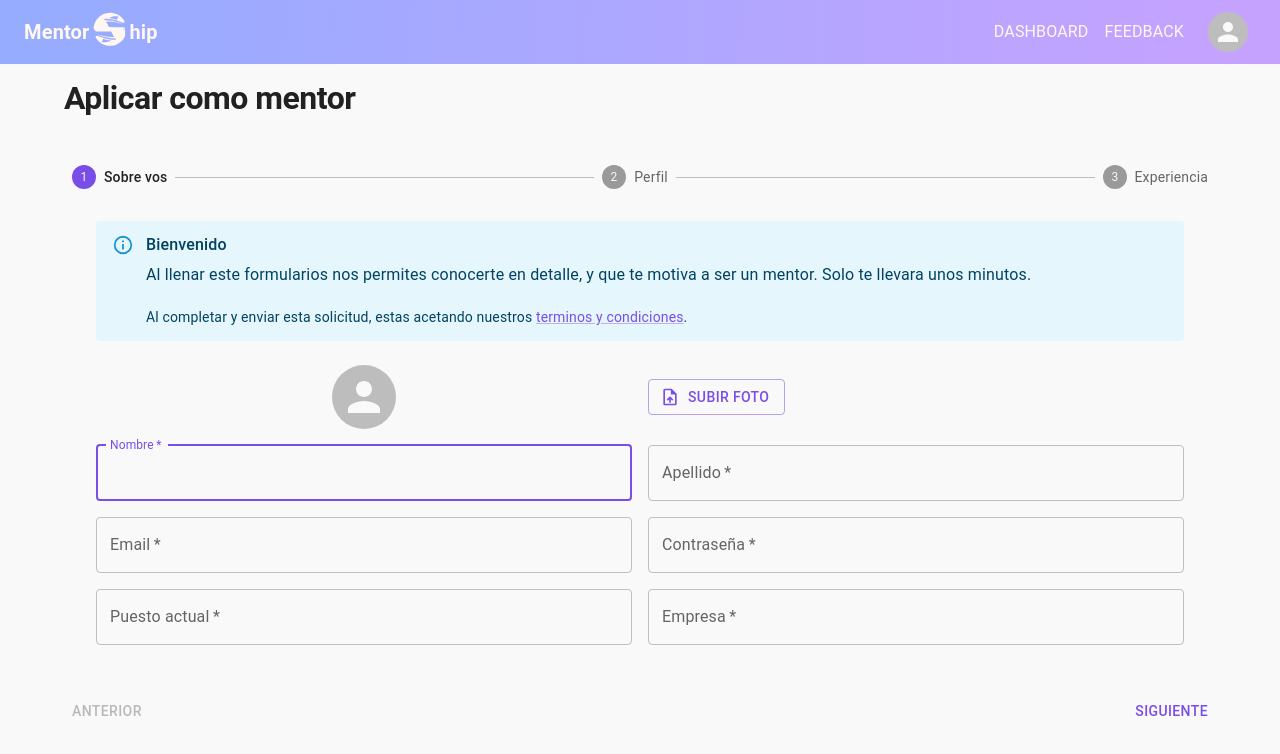
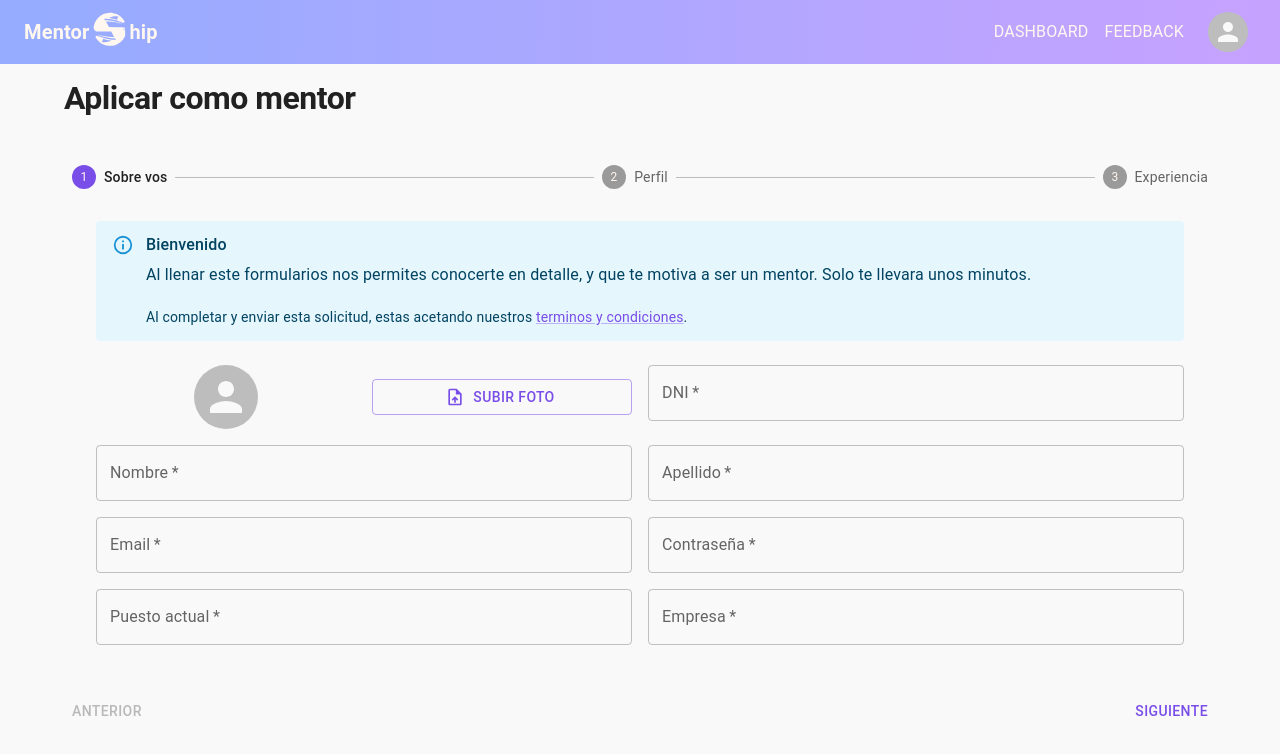
Before and after one commit to marcoserod/seminario-1-grupo-1, a React (Vite) app: page /mentor/register in a window 1280 px wide. Shown: the top 754 px of the page. Built offline with nearby package versions, Linux system fonts and the light colour scheme.

Commit message:
Add changes suggested by 16/11 speakers

```diff
--- a/src/components/pages/MentorDetail/index.jsx
+++ b/src/components/pages/MentorDetail/index.jsx
@@ -1,6 +1,7 @@
 import {
   Call,
   ConnectWithoutContact,
+  Dashboard,
   ExpandMore,
   GitHub,
   LinkedIn,
@@ -38,13 +39,19 @@ import { Experience } from "../../molecules/Experience";
 import mentorApp from "../../../assets/MentorearAPP.avif";
 import medium from "../../../assets/medium.webp";
 import certificate from "../../../assets/certificate.jpg";
+import { Storage } from "../../../utils/Storage";
 
 export const MentorDetail = () => {
   const { mentorID } = useParams();
   const data = db.mentors.find((mentor) => mentor.id.toString() === mentorID);
+  const [cachedApplications] = Storage("applications", true);
   const mentees = data.mentees.map((id) => db.mentees[id - 1]);
   const skillRef = useRef(null);
   const menteesRef = useRef(null);
+  const hasApplied = cachedApplications?.some(
+    (a) => a.mentorID.toString() === mentorID
+  );
+  console.log(cachedApplications, hasApplied);
 
   const handleGoToSkills = () => {
     skillRef.current.scrollIntoView({
@@ -485,12 +492,12 @@ export const MentorDetail = () => {
       >
         <Button
           fullWidth
-          startIcon={<ConnectWithoutContact />}
+          startIcon={hasApplied ? <Dashboard /> : <ConnectWithoutContact />}
           variant="contained"
           component={RouterLink}
-          to="contact"
+          to={hasApplied ? "/dashboard" : "contact"}
         >
-          Contactar
+          {hasApplied ? "Ver mi solictud" : "Contactar"}
         </Button>
       </Box>
     </Box>
--- a/src/components/pages/MentorRegister/index.jsx
+++ b/src/components/pages/MentorRegister/index.jsx
@@ -38,11 +38,16 @@ export const MentorRegister = () => {
 
   const formik = useFormik({
     initialValues: {
+      dni: "",
+      firstName: "",
+      lastName: "",
+      email: "",
+      password: "",
+      jobTitle: "",
+      company: "",
       about: "",
-      situation: "",
-      goal: "",
-      expectation: "",
-      email: "",
+      linkedIn: "",
+      web: "",
     },
     onSubmit: (values) => {
       console.log(values);
@@ -112,11 +117,12 @@ export const MentorRegister = () => {
                   .
                 </Alert>
                 <Grid container spacing={2} mt={1}>
-                  <Grid item xs={6} display="flex" justifyContent="center">
+                  <Grid item xs={3} display="flex" justifyContent="center">
                     <Avatar src={previewImg} sx={{ height: 64, width: 64 }} />
                   </Grid>
-                  <Grid item xs={6} display="flex" alignItems="center">
+                  <Grid item xs={3} display="flex" alignItems="center">
                     <Button
+                      fullWidth
                       variant="outlined"
                       component="label"
                       startIcon={<UploadFile />}
@@ -131,6 +137,17 @@ export const MentorRegister = () => {
                       />
                     </Button>
                   </Grid>
+                  <Grid item xs={6}>
+                    <TextField
+                      name="dni"
+                      required
+                      fullWidth
+                      id="dni"
+                      label="DNI"
+                      value={formik.values.dni}
+                      onChange={formik.handleChange}
+                    />
+                  </Grid>
                   <Grid item xs={12} sm={6}>
                     <TextField
                       autoComplete="given-name"
@@ -139,7 +156,6 @@ export const MentorRegister = () => {
                       fullWidth
                       id="firstName"
                       label="Nombre"
-                      autoFocus
                       value={formik.values.firstName}
                       onChange={formik.handleChange}
                     />
@@ -249,8 +265,8 @@ export const MentorRegister = () => {
                     fullWidth
                     name="linkedIn"
                     label="LinkedIn URL"
-                    id="jobTitle"
-                    value={formik.values.jobTitle}
+                    id="linkedIn"
+                    value={formik.values.linkedIn}
                     onChange={formik.handleChange}
                   />
                 </Grid>
@@ -260,7 +276,7 @@ export const MentorRegister = () => {
                     name="web"
                     label="Tu pagina personal"
                     id="web"
-                    value={formik.values.jobTitle}
+                    value={formik.values.web}
                     onChange={formik.handleChange}
                   />
                 </Grid>
```
